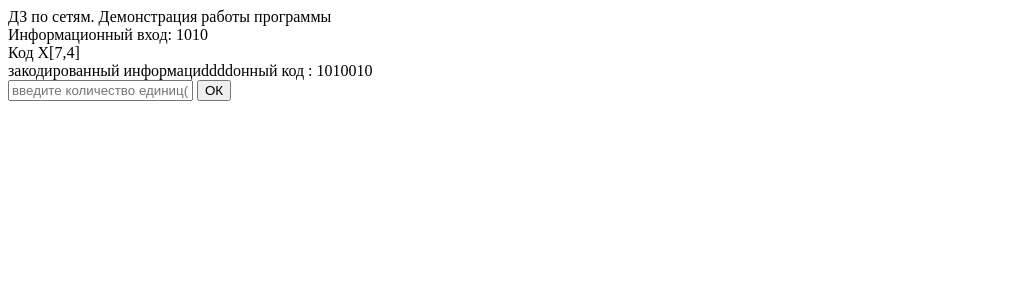
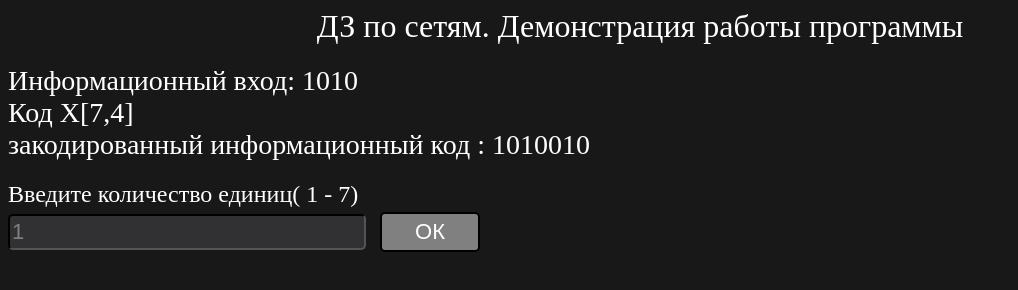
Before and after one commit to eNBiOFF/dz_Sety, a website with bundled scripts: page index.html in a window 1280 px wide. Shown: the whole page, without its empty margins (0-1018 px from the left). Built offline with nearby package versions, Linux system fonts and the light colour scheme.

Commit message:
stylesheet

```diff
--- a/index.html
+++ b/index.html
@@ -7,17 +7,21 @@
     <meta name="viewport" content="width=device-width, initial-scale=1.0">
     <title>Examples</title>
     <script src='https://requirejs.org/docs/release/2.3.6/minified/require.js'></script>
+    <link href="./style.css" rel="stylesheet">
 </head>
 
 <body>
     <div class="init_info">
         <div class="header">ДЗ по сетям. Демонстрация работы программы</div>
+    </div>
+    <div class="variant_info">
         <div>Информационный вход:<span id='info_vhod'> 1010</span></div>
         <div>Код Х[7,4]</div>
-        <div>закодированный информациddddонный код : 1010010</div>
+        <div>закодированный информационный код : 1010010</div>
     </div>
     <div class="error_info">
-        <input id='inp' placeholder="введите количество единиц( 1 - 7 )">
+        <div style="font-size: 24px; color: white;">Введите количество единиц( 1 - 7) </div>
+        <input id='inp' placeholder="1" value="1">
         <button id='but'>ОК</button>
     </div>
     <div class='decode_info'>
--- /dev/null
+++ b/style.css
@@ -0,0 +1,49 @@
+body {
+    background-color: #181818;
+}
+
+.init_info {
+    display: flex;
+    flex-direction: column;
+    color: white;
+    font-size: 32px;
+    justify-content: center;
+    align-items: center;
+    margin-bottom: 20px;
+}
+
+.variant_info {
+    color: white;
+    font-size: 28px;
+    margin-bottom: 20px;
+}
+
+#inp {
+    width: 350px;
+    height: 30px;
+    border-radius: 5px;
+    background-color: #313133;
+    border-color: black;
+    color: white;
+    font-size: 22px;
+    margin-right: 10px;
+    margin-bottom: 20px;
+    margin-top: 6px;
+    color: grey;
+}
+
+#but {
+    width: 100px;
+    height: 40px;
+    font-size: 22px;
+    border: 2px solid black;
+    border-radius: 5px;
+    background-color: grey;
+    color: white;
+}
+
+.decode_info {
+    color: white;
+    font-size: 28px;
+    margin-bottom: 20px;
+}
```
